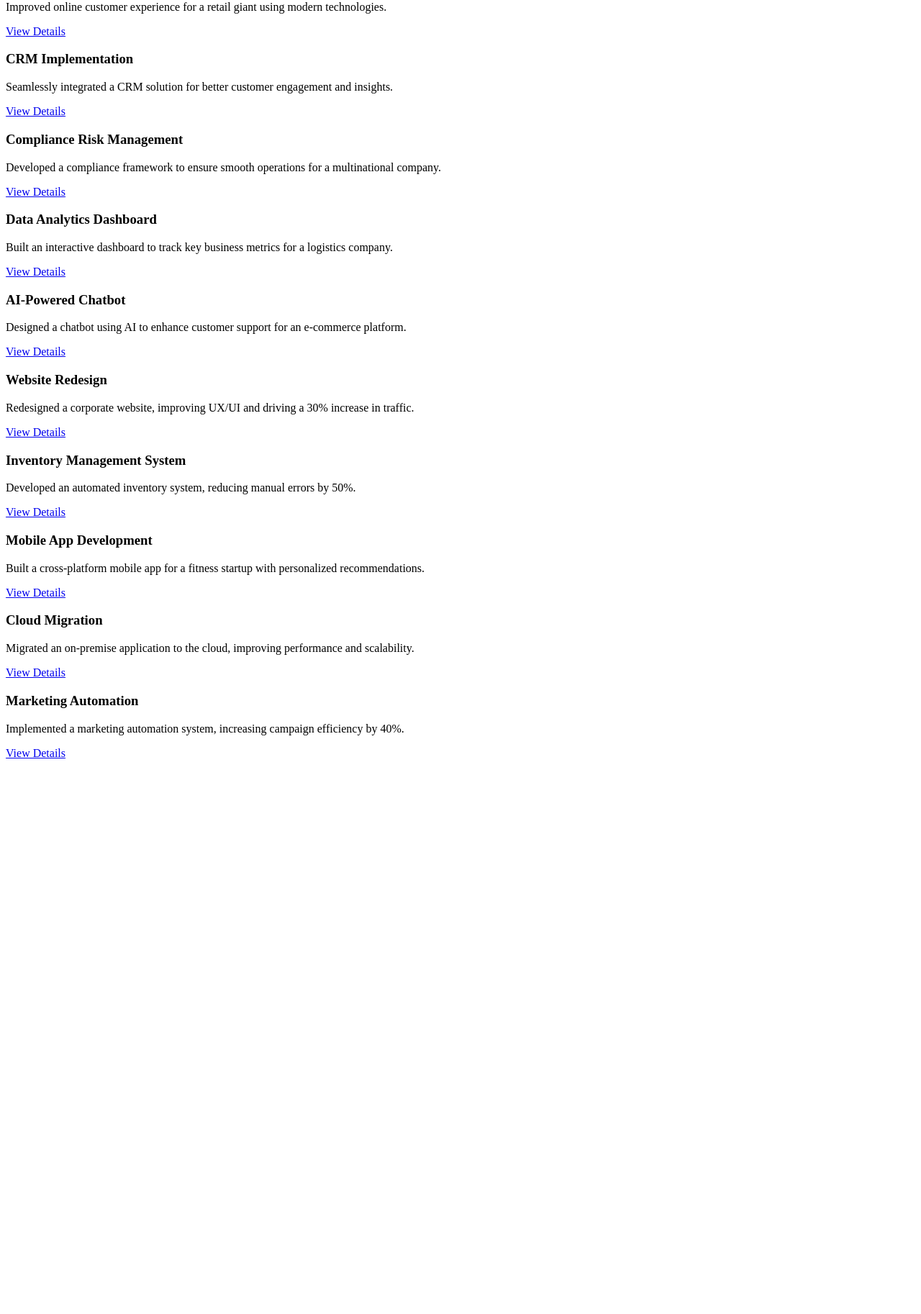
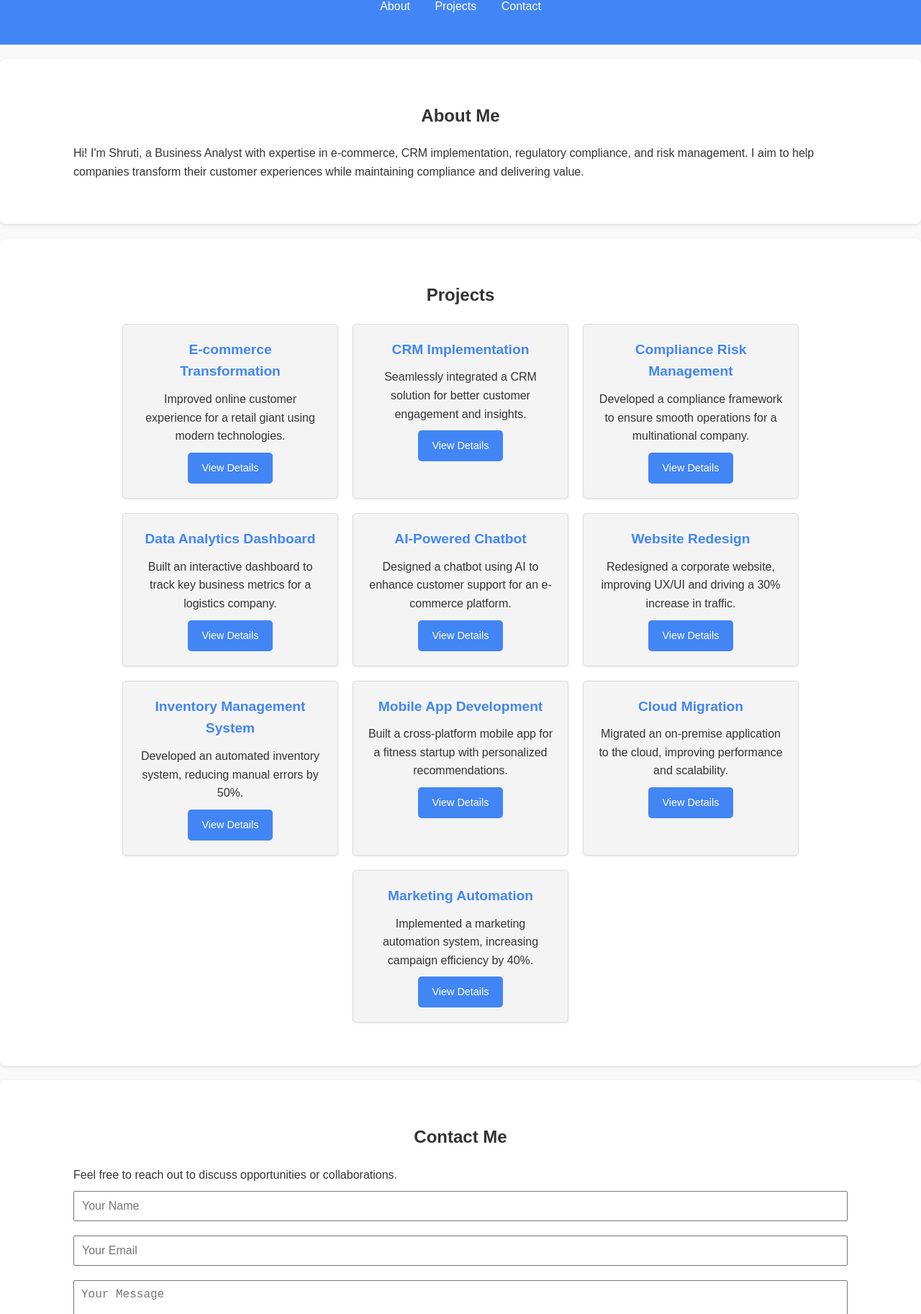
Before and after one commit to ShrutiSharmaindublin/Portfolio, a plain HTML site: page index.html in a window 1280 px wide. Shown: the part 95-1921 px from the top of the page at 72% size. Before the commit the page ends 1159 px from the top, so only its background shows below. Drawn offline with Linux system fonts and the light colour scheme.

Commit message:
Update index.html

```diff
--- a/index.html
+++ b/index.html
@@ -1,3 +1,34 @@
+<!DOCTYPE html>
+<html lang="en">
+<head>
+  <meta charset="UTF-8">
+  <meta name="viewport" content="width=device-width, initial-scale=1.0">
+  <title>My Portfolio</title>
+  <link rel="stylesheet" href="styles.css">
+</head>
+<body>
+  <header>
+    <div class="container">
+      <h1 id="dynamic-text">Welcome to Shruti's Portfolio</h1>
+      <nav>
+        <a href="#about">About</a>
+        <a href="#projects">Projects</a>
+        <a href="#contact">Contact</a>
+      </nav>
+    </div>
+  </header>
+
+  <!-- About Section -->
+  <section id="about" class="section">
+    <div class="container">
+      <h2>About Me</h2>
+      <p>
+        Hi! I'm Shruti, a Business Analyst with expertise in e-commerce, CRM implementation, regulatory compliance, and risk management. I aim to help companies transform their customer experiences while maintaining compliance and delivering value.
+      </p>
+    </div>
+  </section>
+
+  <!-- Projects Section -->
   <section id="projects" class="section">
     <div class="container">
       <h2>Projects</h2>
@@ -20,37 +51,43 @@
           <p>Developed a compliance framework to ensure smooth operations for a multinational company.</p>
           <a href="projects/project3.html" class="btn">View Details</a>
         </div>
-      <!-- Add 7 More Projects -->
+        <!-- Project 4 -->
         <div class="project-card">
           <h3>Data Analytics Dashboard</h3>
           <p>Built an interactive dashboard to track key business metrics for a logistics company.</p>
           <a href="projects/project4.html" class="btn">View Details</a>
         </div>
+        <!-- Project 5 -->
         <div class="project-card">
           <h3>AI-Powered Chatbot</h3>
           <p>Designed a chatbot using AI to enhance customer support for an e-commerce platform.</p>
           <a href="projects/project5.html" class="btn">View Details</a>
         </div>
+        <!-- Project 6 -->
         <div class="project-card">
           <h3>Website Redesign</h3>
           <p>Redesigned a corporate website, improving UX/UI and driving a 30% increase in traffic.</p>
           <a href="projects/project6.html" class="btn">View Details</a>
         </div>
+        <!-- Project 7 -->
         <div class="project-card">
           <h3>Inventory Management System</h3>
           <p>Developed an automated inventory system, reducing manual errors by 50%.</p>
           <a href="projects/project7.html" class="btn">View Details</a>
         </div>
+        <!-- Project 8 -->
         <div class="project-card">
           <h3>Mobile App Development</h3>
           <p>Built a cross-platform mobile app for a fitness startup with personalized recommendations.</p>
           <a href="projects/project8.html" class="btn">View Details</a>
         </div>
+        <!-- Project 9 -->
         <div class="project-card">
           <h3>Cloud Migration</h3>
           <p>Migrated an on-premise application to the cloud, improving performance and scalability.</p>
           <a href="projects/project9.html" class="btn">View Details</a>
         </div>
+        <!-- Project 10 -->
         <div class="project-card">
           <h3>Marketing Automation</h3>
           <p>Implemented a marketing automation system, increasing campaign efficiency by 40%.</p>
@@ -59,3 +96,28 @@
       </div>
     </div>
   </section>
+
+  <!-- Contact Section -->
+  <section id="contact" class="section">
+    <div class="container">
+      <h2>Contact Me</h2>
+      <p>Feel free to reach out to discuss opportunities or collaborations.</p>
+      <form id="contact-form">
+        <input type="text" id="name" placeholder="Your Name" required>
+        <input type="email" id="email" placeholder="Your Email" required>
+        <textarea id="message" placeholder="Your Message" rows="5" required></textarea>
+        <button type="submit">Send Message</button>
+      </form>
+      <p id="confirmation-message" class="hidden">Thank you for your message!</p>
+    </div>
+  </section>
+
+  <!-- Footer -->
+  <footer>
+    <p>&copy; 2024 Shruti. All rights reserved.</p>
+  </footer>
+
+  <!-- JavaScript -->
+  <script src="script.js"></script>
+</body>
+</html>
```
Lines whose indentation alone changed are shown as unchanged.
